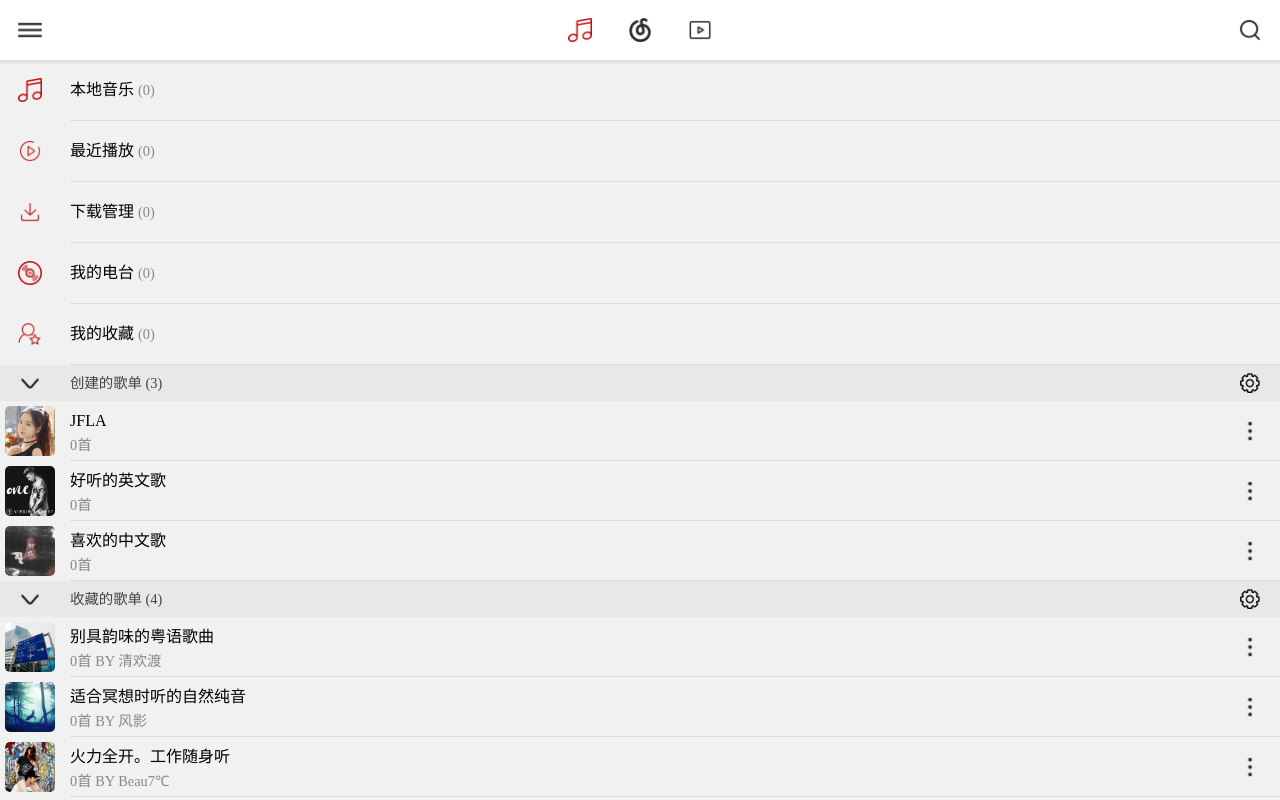
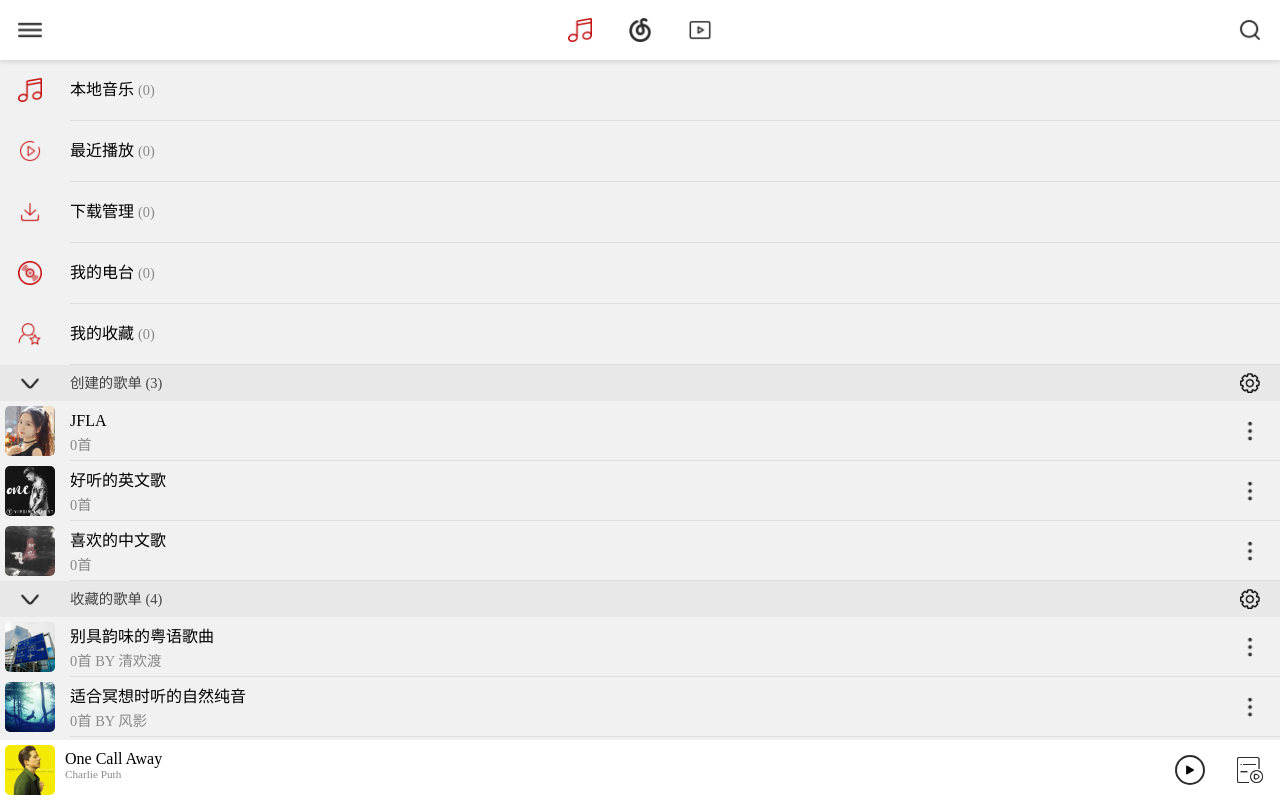
Before and after one commit to Coyeah/react-musicApp, a React app: page / in a window 1280 px wide. Built offline with nearby package versions, Linux system fonts and the light colour scheme.

Commit message:
update: v0.3.2 add player

```diff
--- a/src/components/PostItem.js
+++ b/src/components/PostItem.js
@@ -20,9 +20,9 @@ class PostItem extends Component {
     const { classPrefix } = this.props;
 
     return (
-      <li className={classPrefix}>
+      <div className={classPrefix}>
 
-      </li>
+      </div>
     );
   }
 
--- /dev/null
+++ b/src/constants/playerInfo.js
@@ -0,0 +1,8 @@
+// playerInfo.js
+import image from '../image/player/playerImage.jpg';
+
+export const playerMain = {
+  image: image,
+  name: "One Call Away",
+  author: "Charlie Puth"
+};
--- a/src/containers/App.js
+++ b/src/containers/App.js
@@ -5,6 +5,7 @@ import style from '../style/style.scss';
 
 import Navigation from './Navigation';
 import MainPoints from './MainPoints';
+import Player from './Player';
 
 class App extends Component {
   render() {
@@ -12,6 +13,7 @@ class App extends Component {
       <div className="music">
         <Navigation />
         <MainPoints />
+        <Player />
       </div>
     );
   }
--- /dev/null
+++ b/src/containers/Player.js
@@ -0,0 +1,45 @@
+// Player.js
+import React, { Component } from 'react';
+import classnames from 'classnames';
+import PropTypes from 'prop-types';
+
+import { playerMain } from '../constants/playerInfo';
+
+import play from '../image/play.png';
+import stop from '../image/stop.png';
+import playList from '../image/playList.png';
+
+class Player extends Component {
+  static propTypes = {
+    classPrefix: PropTypes.string,
+  };
+
+  static defaultProps = {
+    classPrefix: 'music-player',
+    navIndex: 1,
+  };
+
+  constructor(props) {
+    super(props);
+  }
+
+  render() {
+    const { classPrefix } = this.props;
+    const cxImage = `${classPrefix}-image`
+    const cxInfo = `${classPrefix}-info`
+    const cxPlay = `${classPrefix}-play`
+    const cxIcon = `${classPrefix}-icon`
+
+    return (
+      <div className={classPrefix}>
+        <img className={cxImage} src={playerMain.image} />
+        <div className={cxInfo}>{playerMain.name}<p>{playerMain.author}</p></div>
+        <img className={cxPlay} src={play} />
+        <img className={cxIcon} src={playList} />
+      </div>
+    );
+  }
+
+}
+
+export default Player;
--- a/src/style/style.scss
+++ b/src/style/style.scss
@@ -22,6 +22,56 @@ $theme-color: #c20c0c;
       height: 60px;
       width: 60px;
       padding: 18px;
+      box-sizing: border-box;
+    }
+  }
+
+  &-player {
+    display: flex;
+    width: 100%;
+    height: 60px;
+    justify-content: space-between;
+    box-sizing: border-box;
+    position: relative;
+    z-index: 2;
+
+    &-image {
+      width: 60px;
+      height: 60px;
+      padding: 5px;
+      border-radius: 10px;
+      box-sizing: border-box;
+    }
+
+    &-info {
+      width: 100%;
+      height: 60px;
+      padding: 10px 5px;
+      box-sizing: border-box;
+      font-size: 1rem;
+
+      & p {
+        margin: 0;
+        padding: 0;
+        color: #888;
+        font-size: 0.7rem;
+      }
+    }
+
+    &-play {
+      margin: 15px;
+      width: 30px;
+      height: 30px;
+      padding: 5px;
+      border-radius: 50%;
+      border: 2px solid #2c2c2c;
+      box-sizing: border-box;
+    }
+
+    &-icon {
+      width: 60px;
+      height: 60px;
+      padding: 15px;
       box-sizing: border-box;
     }
   }
```
Also changed, not shown: src/image/play.png (added), src/image/playList.png (added), src/image/player/playerImage.jpg (added), src/image/stop.png (added), 1 other file.
